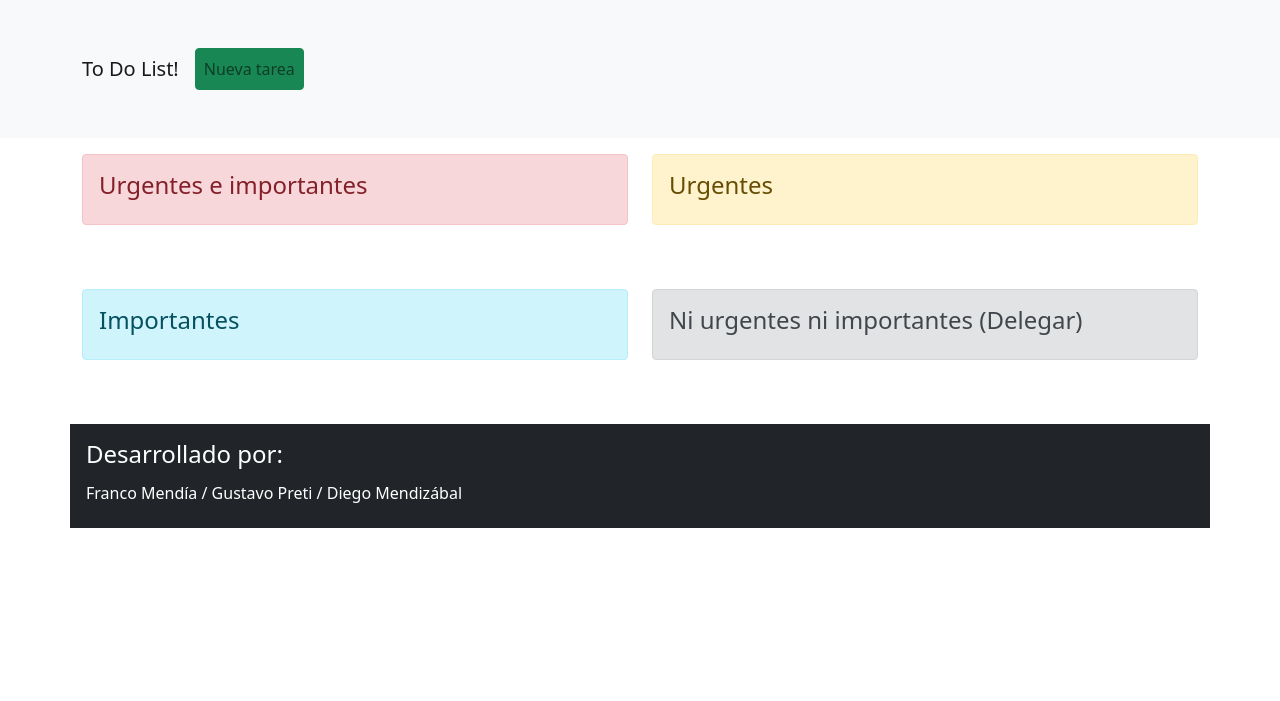
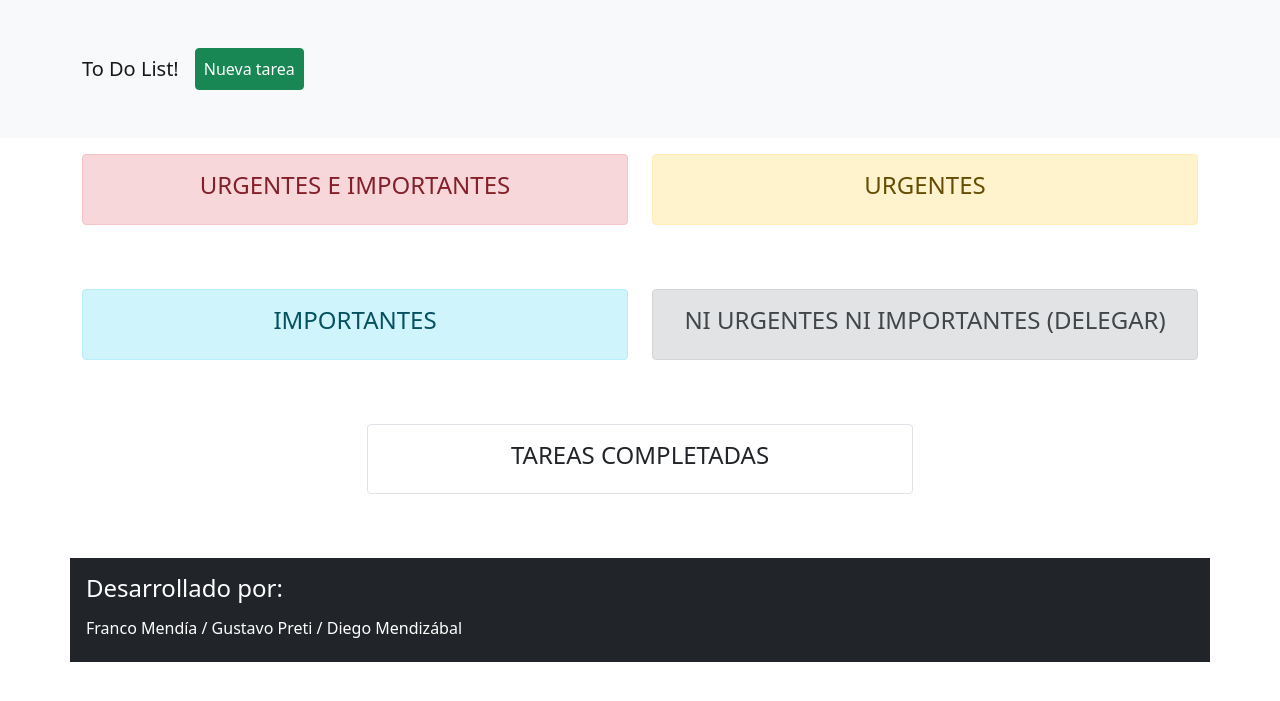
Before and after one commit to francomendia/todolist, a Flask app: template templates/todolist/index.html in a window 1280 px wide. Shown: the top 701 px of the page. Run offline with Flask 2, Linux system fonts and the light colour scheme; the template is opened without the code that fills it: most values are stand-ins (such as "Sample title", 1, 10 or a date in 2020); some libraries are stand-ins or nearby versions.

Commit message:
Se agrega lista de tareas completadas, se hacen mejoras estéticas

```diff
--- a/app.py
+++ b/app.py
@@ -32,11 +32,9 @@ def task(id):
     cursor.execute("SELECT * FROM `to_do_list`.`task` WHERE id=%s", (id))
     task=cursor.fetchall()
     fecha = task[0][4]
-    # Tratar de llevar la fecha legible al template
     fecha_legible = fecha.strftime('%d/%m/%Y %H:%M')
-    #
     conn.commit()
-    return render_template('todolist/task.html', tasks=task)
+    return render_template('todolist/task.html', tasks=task, fecha=fecha_legible)
 
 
 @app.route('/create')
@@ -103,6 +101,14 @@ def destroy(id):
     flash('Tarea eliminada con éxito')
     return redirect('/')
 
+@app.route('/complete/<int:id>')
+def complete(id):
+    conn = mysql.connect()
+    cursor = conn.cursor()
+    cursor.execute("UPDATE `to_do_list`.`task` SET `type`=5 WHERE id=%s;", (id))
+    conn.commit()
+    return redirect('/')
+
 
 if __name__=='__main__':
     app.run(debug=True)
--- a/templates/header.html
+++ b/templates/header.html
@@ -33,13 +33,8 @@
                 <div id="my-nav" class="collapse navbar-collapse">
                     <ul class="navbar-nav mr-auto">
                         <li class="nav-item active ml-3">
-                            <a class="nav-link btn btn-success" href="{{url_for('create')}}">Nueva tarea </a>
+                            <a class="nav-link btn btn-success text-white" href="{{url_for('create')}}">Nueva tarea </a>
                         </li>
-                        <!--
-                        <li class="nav-item active ml-3">
-                            <a class="nav-link btn btn-danger" href="#">Ver solo prioridades! </span></a>
-                        </li>
-                        -->
                     </ul>
                 </div>
             </div>
--- a/templates/todolist/create.html
+++ b/templates/todolist/create.html
@@ -37,8 +37,8 @@
                     </select>
                 </div>
                 <div class="form-group">
+                    <a class="btn btn-secondary" href="{{url_for('index')}}">Regresar</a>
                     <input class="btn btn-success" type="submit" value="Agregar">
-                    <a class="btn bt-primary" href="{{url_for('index')}}">Regresar</a>
                 </div>
 
             </div>
--- a/templates/todolist/edit.html
+++ b/templates/todolist/edit.html
@@ -57,8 +57,8 @@
                 </div>
 
                 <div class="form-group">
+                    <a class="btn btn-secondary" href="{{url_for('index')}}">Regresar</a>
                     <input class="btn btn-success" type="submit" value="Guardar cambios">
-                    <a class="btn bt-primary" href="{{url_for('index')}}">Regresar</a>
                 </div>
 
             </div>
--- a/templates/todolist/index.html
+++ b/templates/todolist/index.html
@@ -17,7 +17,7 @@
 
     <div class="row">
         <div class="col-lg-6">
-            <div class="alert alert-danger">
+            <div class="alert alert-danger text-center text-uppercase">
                 <h4>Urgentes e importantes</h4>
             </div>
             {% for tarea in tasks %}
@@ -25,6 +25,12 @@
             <div class="d-flex flex-row justify-content-between mb-3">
                 <li class="list-group-item col">{{tarea[1]}}</li>
                 <div class="col-4 d-flex justify-content-evenly align-items-center">
+                    <a class="btn btn-success btn-sm" href="/complete/{{tarea[0]}}">
+                        <svg xmlns="http://www.w3.org/2000/svg" class="icon icon-tabler icon-tabler-check" width="20" height="20" viewBox="0 0 24 24" stroke-width="1.5" stroke="#ffffff" fill="none" stroke-linecap="round" stroke-linejoin="round">
+                            <path stroke="none" d="M0 0h24v24H0z" fill="none"/>
+                            <path d="M5 12l5 5l10 -10" />
+                          </svg>
+                    </a>
                     <a class="btn btn-outline-primary btn-sm" href="/task/{{tarea[0]}}">Ver</a>
                     <a class="btn btn-outline-success btn-sm" href="/edit/{{tarea[0]}}">Editar</a>
                     <a class="btn btn-outline-danger btn-sm" href="/destroy/{{tarea[0]}}"
@@ -38,7 +44,7 @@
         </div>
 
         <div class="col-lg-6">
-            <div class="alert alert-warning">
+            <div class="alert alert-warning text-center text-uppercase">
                 <h4>Urgentes</h4>
             </div>
             {% for tarea in tasks %}
@@ -46,8 +52,14 @@
             <div class="d-flex flex-row justify-content-between mb-3">
                 <li class="list-group-item col">{{tarea[1]}}</li>
                 <div class="col-4 d-flex justify-content-evenly align-items-center">
-                    <a class="btn btn-outline-primary btn-sm" href="/task/{{tarea[0]}}">Ver</a>
-                    <a class="btn btn-outline-success btn-sm" href="/edit/{{tarea[0]}}">Editar</a>
+                    <a class="btn btn-success btn-sm" href="/complete/{{tarea[0]}}">
+                        <svg xmlns="http://www.w3.org/2000/svg" class="icon icon-tabler icon-tabler-check" width="20" height="20" viewBox="0 0 24 24" stroke-width="1.5" stroke="#ffffff" fill="none" stroke-linecap="round" stroke-linejoin="round">
+                            <path stroke="none" d="M0 0h24v24H0z" fill="none"/>
+                            <path d="M5 12l5 5l10 -10" />
+                          </svg>
+                    </a>
+                    <a class="btn btn-outline-secondary btn-sm" href="/task/{{tarea[0]}}">Ver</a>
+                    <a class="btn btn-outline-primary btn-sm" href="/edit/{{tarea[0]}}">Editar</a>
                     <a class="btn btn-outline-danger btn-sm" href="/destroy/{{tarea[0]}}"
                         onclick="return confirm('Confirma que desea eliminar la tarea?')">X</a>
                 </div>
@@ -59,7 +71,7 @@
 
     <div class="row mt-lg-5">
         <div class="col-lg-6">
-            <div class="alert alert-info">
+            <div class="alert alert-info text-center text-uppercase">
                 <h4>Importantes</h4>
             </div>
             {% for tarea in tasks %}
@@ -67,6 +79,12 @@
             <div class="d-flex flex-row justify-content-between mb-3">
                 <li class="list-group-item col">{{tarea[1]}}</li>
                 <div class="col-4 d-flex justify-content-evenly align-items-center">
+                    <a class="btn btn-success btn-sm" href="/complete/{{tarea[0]}}">
+                        <svg xmlns="http://www.w3.org/2000/svg" class="icon icon-tabler icon-tabler-check" width="20" height="20" viewBox="0 0 24 24" stroke-width="1.5" stroke="#ffffff" fill="none" stroke-linecap="round" stroke-linejoin="round">
+                            <path stroke="none" d="M0 0h24v24H0z" fill="none"/>
+                            <path d="M5 12l5 5l10 -10" />
+                          </svg>
+                    </a>
                     <a class="btn btn-outline-primary btn-sm" href="/task/{{tarea[0]}}">Ver</a>
                     <a class="btn btn-outline-success btn-sm" href="/edit/{{tarea[0]}}">Editar</a>
                     <a class="btn btn-outline-danger btn-sm" href="/destroy/{{tarea[0]}}"
@@ -76,11 +94,10 @@
             {% endif %}
             {% endfor %}
 
-
         </div>
 
         <div class="col-lg-6">
-            <div class="alert alert-secondary">
+            <div class="alert alert-secondary text-center text-uppercase">
                 <h4>Ni urgentes ni importantes (Delegar)</h4>
             </div>
             {% for tarea in tasks %}
@@ -88,6 +105,12 @@
             <div class="d-flex flex-row justify-content-between mb-3">
                 <li class="list-group-item col">{{tarea[1]}}</li>
                 <div class="col-4 d-flex justify-content-evenly align-items-center">
+                    <a class="btn btn-success btn-sm" href="/complete/{{tarea[0]}}">
+                        <svg xmlns="http://www.w3.org/2000/svg" class="icon icon-tabler icon-tabler-check" width="20" height="20" viewBox="0 0 24 24" stroke-width="1.5" stroke="#ffffff" fill="none" stroke-linecap="round" stroke-linejoin="round">
+                            <path stroke="none" d="M0 0h24v24H0z" fill="none"/>
+                            <path d="M5 12l5 5l10 -10" />
+                          </svg>
+                    </a>
                     <a class="btn btn-outline-primary btn-sm" href="/task/{{tarea[0]}}">Ver</a>
                     <a class="btn btn-outline-success btn-sm" href="/edit/{{tarea[0]}}">Editar</a>
                     <a class="btn btn-outline-danger btn-sm" href="/destroy/{{tarea[0]}}"
@@ -96,10 +119,34 @@
             </div>
             {% endif %}
             {% endfor %}
+        </div>
 
 
+    </div>
+
+    <div class="row mt-lg-5">
+        <div class="col-lg-3"></div>
+        <div class="col-lg-6">
+            <div class="alert text-center text-uppercase border">
+                <h4>Tareas completadas</h4>
+            </div>
+            {% for tarea in tasks %}
+            {% if tarea[3] == 5 %}
+            <div class="d-flex flex-row justify-content-between mb-3">
+                <li class="list-group-item col">{{tarea[1]}}</li>
+                <div class="col-4 d-flex justify-content-center align-items-center">
+                    <a class="btn btn-outline-primary btn-sm" href="/task/{{tarea[0]}}">Ver</a>
+                    <a class="btn btn-outline-danger btn-sm ms-3" href="/destroy/{{tarea[0]}}"
+                        onclick="return confirm('Confirma que desea eliminar la tarea?')">X</a>
+                </div>
+            </div>
+            {% endif %}
+            {% endfor %}
         </div>
     </div>
+    <div class="col-lg-3"></div>
+
+
 
 </div>
 
```
Also changed, not shown: templates/todolist/task.html (+10 -10 lines).
